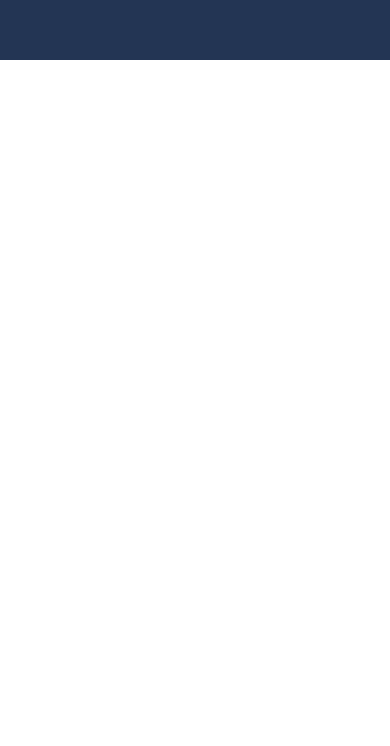
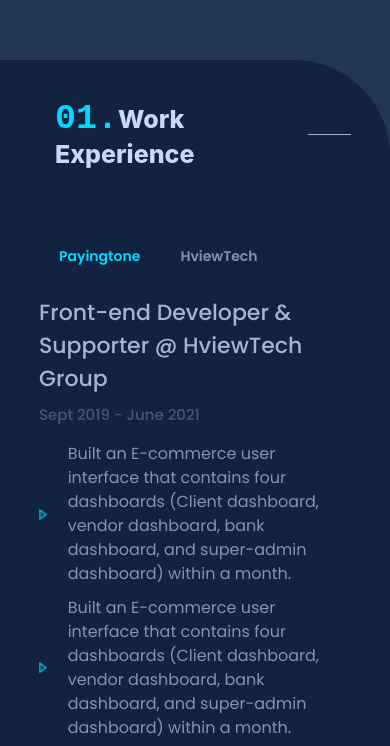
Before and after one commit to divinecharlotte/my_brand, a plain HTML site: page index.html in a window 390 px wide. Shown: the part 1096-1842 px from the top of the page. Before the commit the page ends 1156 px from the top, so only its background shows below. Drawn offline with Linux system fonts and the light colour scheme.

Commit message:
ADD EXPERIENCE  RESPONSIVNESS

```diff
--- a/index.html
+++ b/index.html
@@ -92,7 +92,7 @@
     </section>
 
     <!-- /************************************************************************* ***EXPERIENCE SECTION******************************************************** */ -->
-      <!-- <section id="experience">
+      <section id="experience">
     <div class="experience" >
       <div class="header-wrapper">
         <h1><span>01.</span>Work Experience</h1>
@@ -153,7 +153,7 @@
       </div>
     </div>
   </section>
-    <section class="work" id="work">
+    <!-- <section class="work" id="work">
       <div class="work-wrapper">
       <div class="header-wrapper">
         <h1><span>02.</span>My Recent Works</h1>
--- a/style.css
+++ b/style.css
@@ -431,7 +431,7 @@
 }
 /************************************************************************* ***EXPERIENCE SECTION******************************************************** */
 .experience {
-  height: 100vh;
+  height: auto;
   background-color: rgba(17, 34, 64, 0.9);
   border-top-right-radius: 6rem;
   padding: 10%;
@@ -442,7 +442,7 @@
 }
 .recent-job-cont{
   display: flex;
-  gap: 6rem;
+  gap: 5%;
 }
 .recent-job-first-cont ul li{
 list-style: none;
@@ -461,7 +461,6 @@
 }
  .first{
   border-left: 2px solid var(--green);
-  color: red;
 }
 .second{
   border-left: 2px solid var(--slate);
@@ -728,6 +727,10 @@
   .nav-elements-mode li p {
     font-size: 14px;
 }
+
+.experience {
+  margin-top: -1px;
+}
 }
 /* *************************************************************************TABLET SCREEN********************************************************* */
 @media only screen and (min-width: 768px){
@@ -767,9 +770,13 @@
 #intro-section p:nth-child(4) {
     width: 41vw;
   }
+  .recent-job-first-cont ul li {
+    font-size: 12px;
+  }
 }
 /* *************************************************************************MOBILE SCREEN********************************************************* */
 @media only screen and (max-width: 600px) {
+  .exp-hr,
   .nav-elements{
     display: none;
   }
@@ -824,4 +831,21 @@
   .whole-intro {
     padding-bottom: 40%;
   }
+  .header-wrapper h1 {
+    font-size: 25px;
+  }
+
+.recent-job-cont {
+  flex-direction: column;
 }
+.recent-job-first-cont ul{
+  display: flex;
+}
+.recent-job-first-cont ul li {
+  font-size: 14px;
+  border: none;}
+  .header-wrapper {
+    margin-bottom: 20%;
+    }
+
+  }
```
